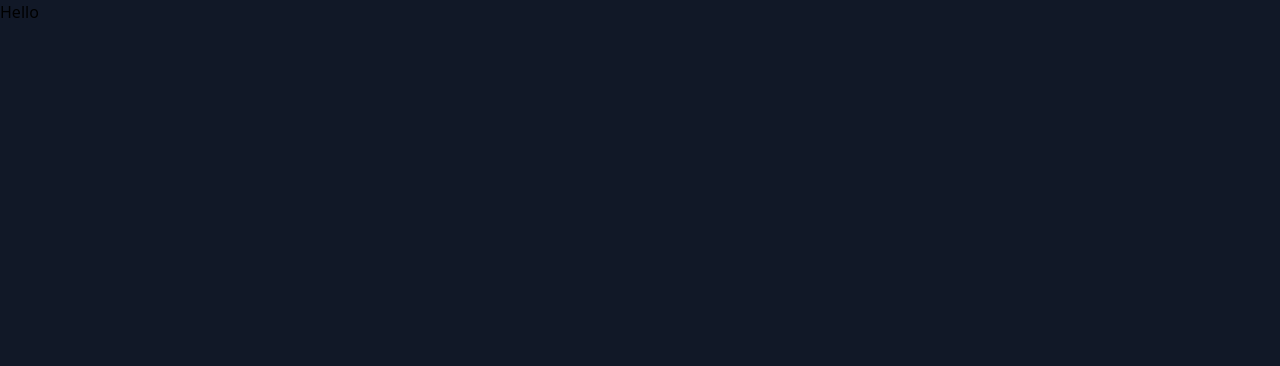
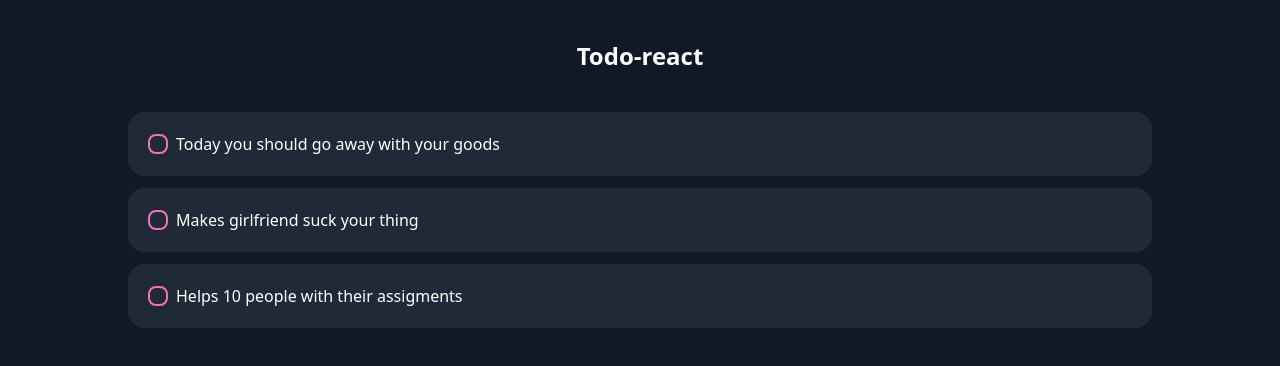
Before and after one commit to AlexForw/todo-react-tailwind, a React (Create React App) app: page / in a window 1280 px wide. Shown: the top 366 px of the page. Built offline with nearby package versions, Linux system fonts and the light colour scheme.

Commit message:
feat: add appearance in Tailwind

```diff
--- a/package.json
+++ b/package.json
@@ -8,6 +8,7 @@
     "@testing-library/user-event": "^13.5.0",
     "react": "^18.0.0",
     "react-dom": "^18.0.0",
+    "react-icons": "^4.3.1",
     "react-scripts": "5.0.1",
     "web-vitals": "^2.1.4"
   },
--- a/public/index.html
+++ b/public/index.html
@@ -10,7 +10,6 @@
       content="Web site created using create-react-app"
     />
     <link rel="apple-touch-icon" href="%PUBLIC_URL%/logo192.png" />
-    <link rel="manifest" href="%PUBLIC_URL%/manifest.json" />
     <title>React App</title>
   </head>
   <body>
--- a/src/components/Home/Home.jsx
+++ b/src/components/Home/Home.jsx
@@ -1,9 +1,32 @@
 import React from "react";
+import TodoItem from "../items/TodoItem";
+
+const data = [
+    {
+        title:'Today you should go away with your goods',
+        isCompleted: false,
+    },
+    {
+        title:'Makes girlfriend suck your thing',
+        isCompleted: false,
+    },
+    {
+        title:'Helps 10 people with their assigments',
+        isCompleted: false,
+    },
+]
 
 const Home = () =>{
     return(
-        <div className="bg-gray-900 h-screen">
-            Hello
+        <div className="w-4/5 mx-auto text-white ">
+            <h1 className="text-2xl text-center font-bold mb-10">Todo-react</h1>
+            {
+                data.map((elem,i)=>{
+                    return(
+                        <TodoItem key={i + elem} todo={elem}/>
+                    )
+                })
+            }
         </div>
     )
 }
--- /dev/null
+++ b/src/components/Layout/Layout.jsx
@@ -0,0 +1,10 @@
+import React from "react";
+
+const Layout = ({children}) =>{
+    return(
+        <div className="py-10 bg-gray-900 h-screen ">{children}</div>
+    )
+}
+
+
+export default Layout
--- /dev/null
+++ b/src/components/items/CheckBox.jsx
@@ -0,0 +1,13 @@
+import React from "react";
+import {BsCheck} from 'react-icons/bs';
+
+const CheckBox = ({isCompleted}) => {
+    return(
+        <div className='mr-2 border-2 rounded-lg border-pink-400 w-5 h-5'>
+            { isCompleted &&
+                <BsCheck size={24} />
+            }
+        </div>
+    )
+}
+export default CheckBox
--- /dev/null
+++ b/src/components/items/TodoItem.jsx
@@ -0,0 +1,15 @@
+import React from "react";
+import CheckBox from './CheckBox';
+
+
+const TodoItem = ({todo}) => {
+    return(
+        <button className="mb-3 flex items-center rounded-2xl p-5 bg-gray-800 w-full">
+            <CheckBox isCompleted={todo.isCompleted}/>
+                <div>{todo.title}</div>
+
+        </button>
+    )
+}
+
+export default TodoItem
--- a/src/index.jsx
+++ b/src/index.jsx
@@ -2,10 +2,13 @@ import React from 'react';
 import ReactDOM from 'react-dom/client';
 import './index.css';
 import Home from './components/Home/Home';
+import Layout from './components/Layout/Layout';
 
 const root = ReactDOM.createRoot(document.getElementById('root'));
 root.render(
   <React.StrictMode>
-    <Home />
+    <Layout>
+      <Home />
+    </Layout>
   </React.StrictMode>
 );
```
Also changed, not shown: public/manifest.json (deleted), 1 other file (tests, documents, lock files or other folders).
